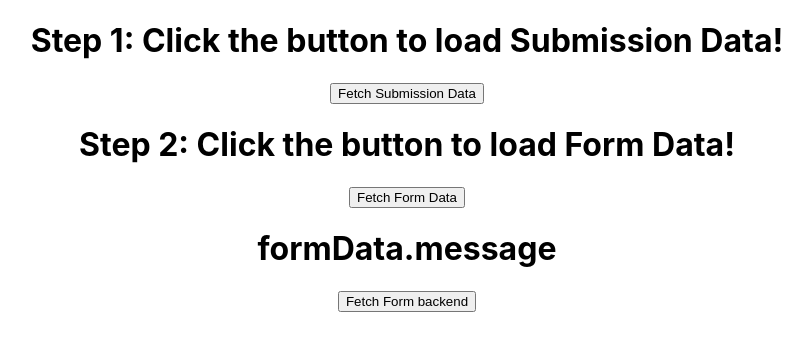
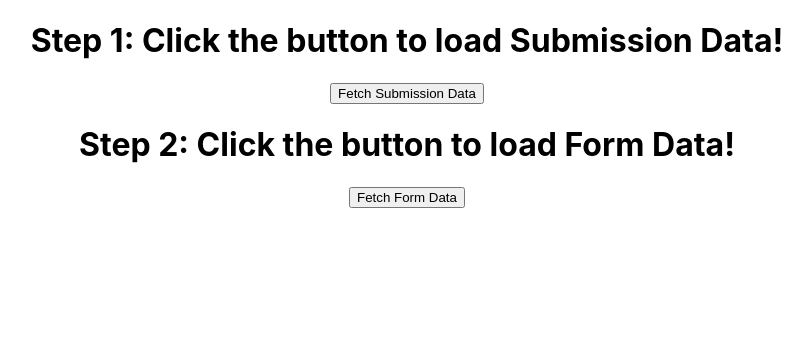
Before and after one commit to ssspiderzzz/OneC-Tech, a React (Create React App) app in the folder react-front-end/: page / in a window 1280 px wide. Shown: the top 350 px of the page, without its empty margins (233-1045 px from the left). Built offline with nearby package versions, Linux system fonts and the light colour scheme.

Commit message:
set retrive data from api request, change validation of react app

```diff
--- a/react-front-end/src/App.js
+++ b/react-front-end/src/App.js
@@ -1,18 +1,15 @@
-import React, { useState, useEffect } from "react";
+import React, { useState } from "react";
 import axios from "axios";
 import "./App.css";
 import SubmissionFormData from "./components/SubmissionFormData";
 
 export default function App(props) {
-  useEffect(() => {
-    console.log(process.env);
-  }, []);
-
   const [submissionData, setSubmissionData] = useState({
+    data: false,
     message: "Step 1: Click the button to load Submission Data!"
   });
-
   const [formData, setFormData] = useState({
+    data: false,
     message: "Step 2: Click the button to load Form Data!"
   });
 
@@ -22,6 +19,7 @@ export default function App(props) {
       console.log(response.data);
 
       setSubmissionData({
+        data: response.data,
         message: "Submission Data has been loaded!"
       });
     });
@@ -33,6 +31,7 @@ export default function App(props) {
       console.log(response.data);
 
       setFormData({
+        data: response.data,
         message: "Form Data has been loaded!"
       });
     });
@@ -47,12 +46,20 @@ export default function App(props) {
   return (
     <div className="App">
       <h1>{submissionData.message}</h1>
-      <button onClick={fetchSubmissionData}>Fetch Submission Data</button>
+      {!submissionData.data && (
+        <button onClick={fetchSubmissionData}>Fetch Submission Data</button>
+      )}
       <h1>{formData.message}</h1>
-      <button onClick={fetchFormData}>Fetch Form Data</button>
+      {!formData.data && (
+        <button onClick={fetchFormData}>Fetch Form Data</button>
+      )}
+      {submissionData.data && formData.data && (
+        <React.Fragment>
+          <h1>{"Click to generate the output."}</h1>
+          <button onClick={fetch}>Generate output</button>
+        </React.Fragment>
+      )}
       <SubmissionFormData />
-      <h1>{"formData.message"}</h1>
-      <button onClick={fetch}>Fetch Form backend</button>
     </div>
   );
 }
```
